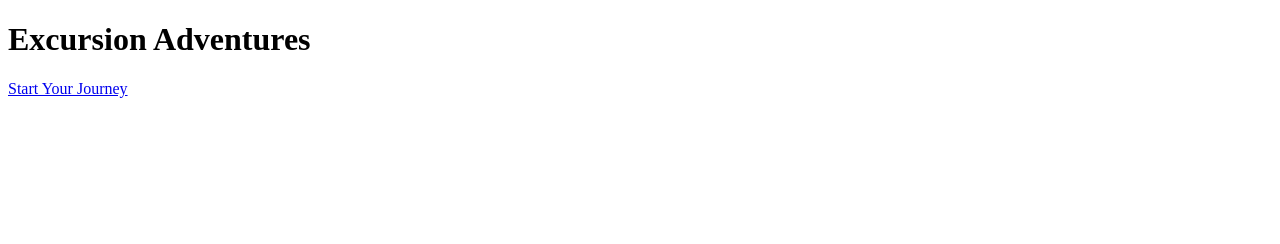
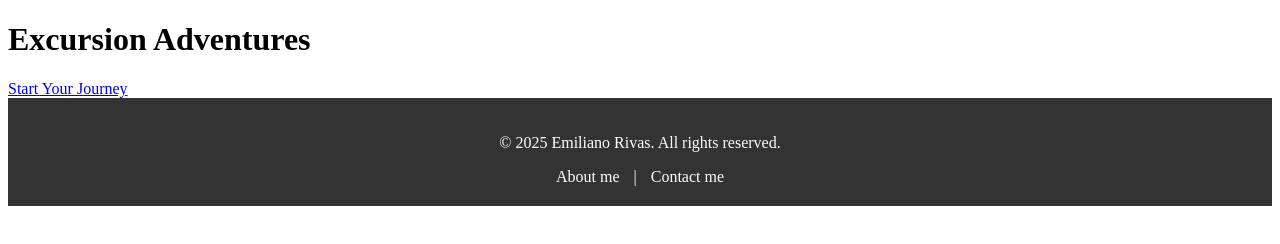
Before and after one commit to emi-web/excursion, a plain HTML site: page index.html in a window 1280 px wide. Drawn offline with Linux system fonts and the light colour scheme.

Commit message:
Final commit: complete site with footer and final CSS

```diff
--- a/index.html
+++ b/index.html
@@ -12,4 +12,11 @@
       <a href="#">Start Your Journey</a>
     </header>
   </body>
+  <footer>
+    <p>&copy; 2025 Emiliano Rivas. All rights reserved.</p>
+    <nav>
+      <a href="#">About me</a> |
+      <a href="#">Contact me</a>
+    </nav>
+  </footer>
 </html>
--- a/resources/css/style.css
+++ b/resources/css/style.css
@@ -0,0 +1,16 @@
+footer {
+  background-color: #333;
+  color: white;
+  text-align: center;
+  padding: 20px 0;
+}
+
+footer a {
+  color: #fff;
+  text-decoration: none;
+  margin: 0 10px;
+}
+
+footer a:hover {
+  text-decoration: underline;
+}
```
